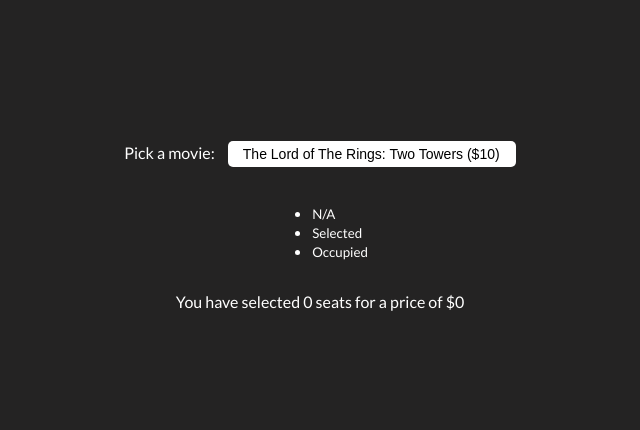
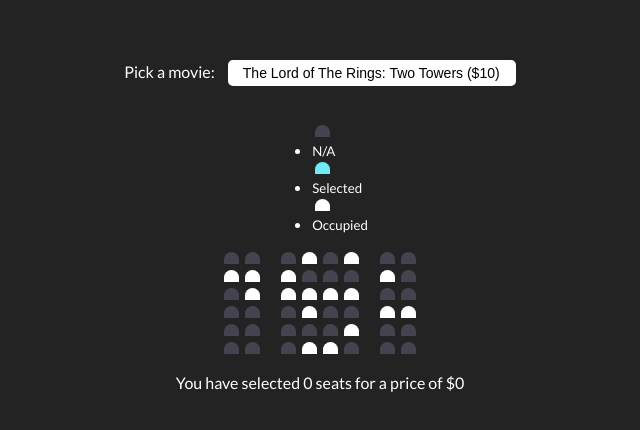
Before and after one commit to budidak/movie-seat-booking, a plain HTML site: page index.html in a window 1280 px wide. Shown: the part 176-606 px from the top of the page, without its empty margins (320-960 px from the left). Drawn offline with Linux system fonts and the light colour scheme; a script that the page names is missing.

Commit message:
Style seats

```diff
--- a/style.css
+++ b/style.css
@@ -29,3 +29,37 @@
   padding: 5px 15px 5px 15px;
   appearance: none;
 }
+
+.row {
+  display: flex;
+}
+
+.seat {
+  background-color: #444451;
+  height: 12px;
+  width: 15px;
+  margin: 3px;
+  border-top-left-radius: 10px;
+  border-top-right-radius: 10px;
+}
+
+.seat.selected {
+  background-color: #6feaf6;
+}
+
+.seat.occupied {
+  background-color: #fff;
+}
+
+.seat:nth-of-type(2) {
+  margin-right: 18px;
+}
+
+.seat:nth-last-of-type(2) {
+  margin-left: 18px;
+}
+
+.seat:not(.occupied):hover {
+  cursor: pointer;
+  transform: scale(1.2);
+}
```
